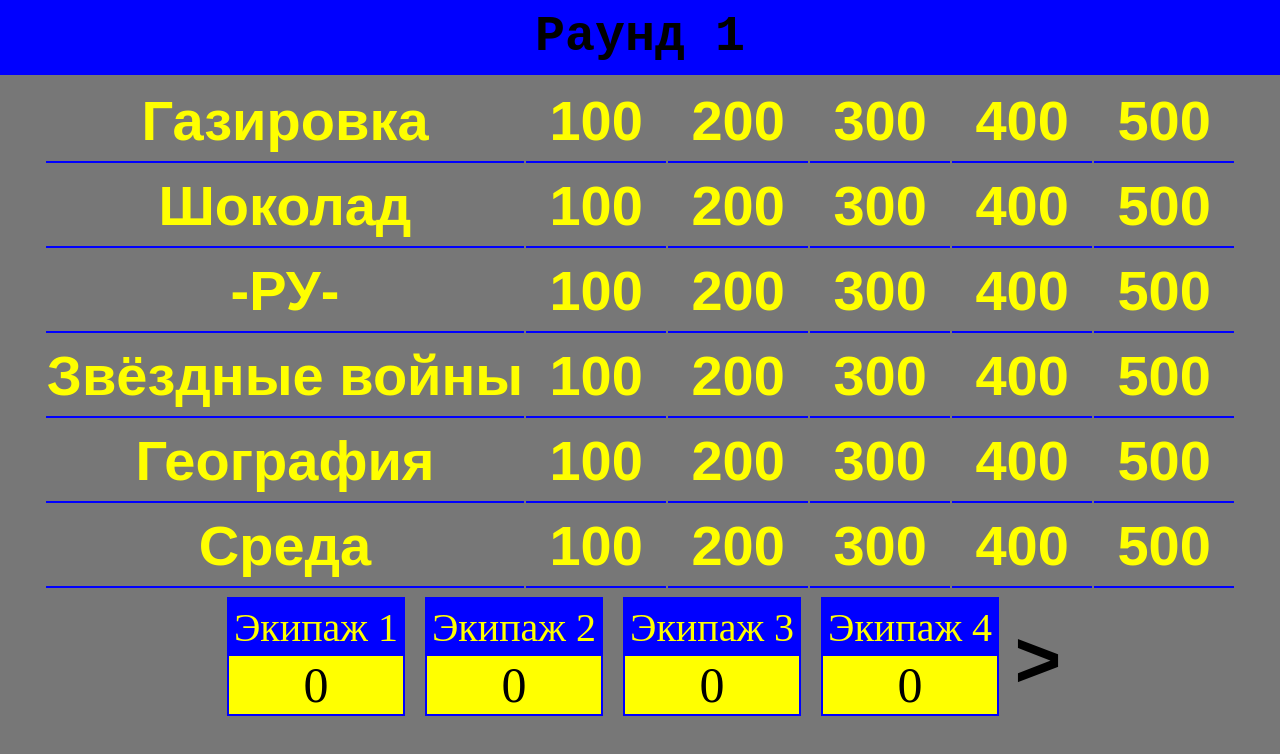
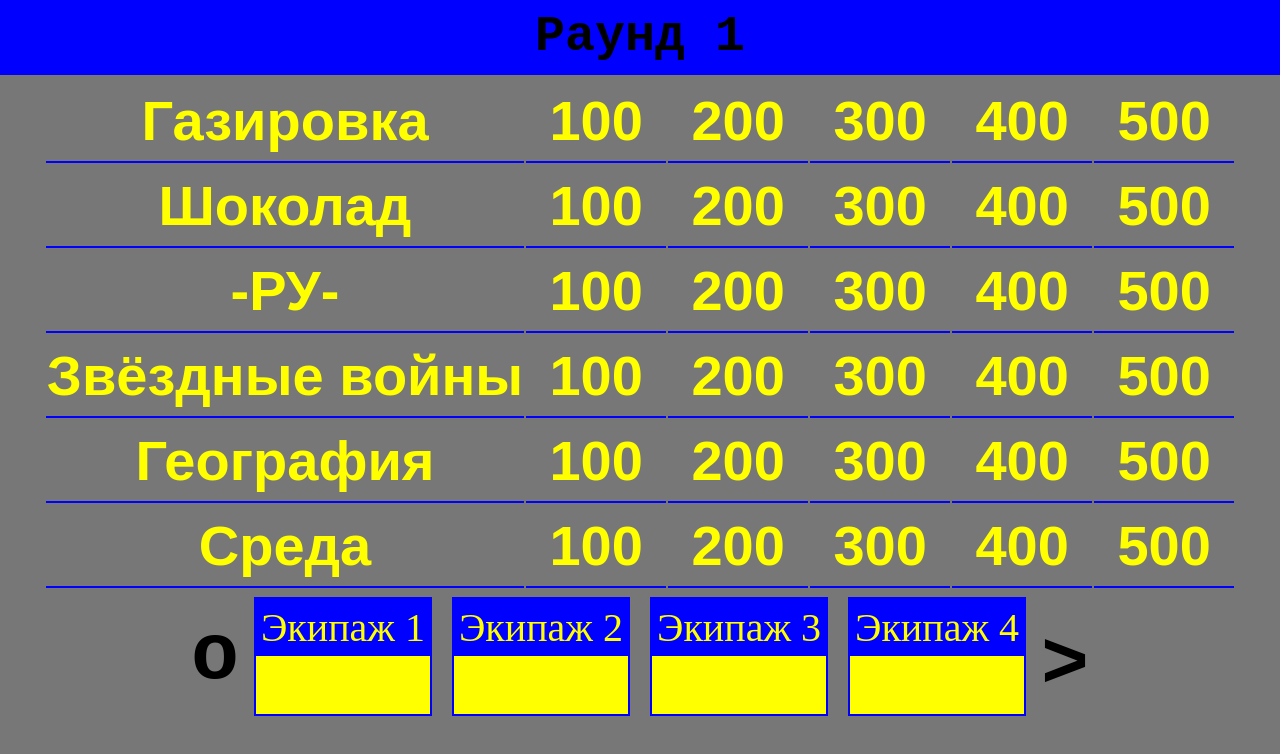
Before and after one commit to kormyshov/Jeopardy, a plain HTML site: page index.htm in a window 1280 px wide. Both pictures are taken after a click on the button "Начать игру". Drawn offline with Linux system fonts and the light colour scheme.

Commit message:
Add button for show/hide count

```diff
--- a/index.htm
+++ b/index.htm
@@ -30,7 +30,10 @@
 	 <div class="question" id="div_round_div_question"></div>
 	</td></tr>
 	<tr><td align="center">
-	 <table><tr><td>
+	<table><tr><td>
+	  <div class="div_button" id="div_switch_count" onClick="click_switch_count()">o</div>
+	 </td>
+	 <td>
 	  <div id="div_round_div_team"></div>
      </td><td>
 	  <div class="timer" id="div_question_timer">30</div><br>
--- a/main.css
+++ b/main.css
@@ -77,6 +77,12 @@ div.team .name {
 
 div.team .points {
  font-size : 50px;
+ color : black;
+}
+
+div.team .hide_points {
+ font-size : 50px;
+ color : yellow;
 }
 
 div.question {
--- a/scripts.js
+++ b/scripts.js
@@ -165,11 +165,37 @@ function click_forw(){
 	Status[1] = -1;
 }
 
+function click_switch_count(){
+
+	var tr = document.getElementById("div_round_team");
+	if(!switch_count){
+
+		for(var i=0; i<teams.length; i++)
+			tr.getElementsByTagName("div")[i*3].getElementsByTagName("span")[1].className = "points";
+
+		document.getElementById("div_switch_count").innerHTML = "x";
+		switch_count = true;
+	}else{
+
+		for(var i=0; i<teams.length; i++)
+			tr.getElementsByTagName("div")[i*3].getElementsByTagName("span")[1].className = "hide_points";
+
+		document.getElementById("div_switch_count").innerHTML = "o";
+		switch_count = false;
+	}
+}
+
+function show_count(){
+
+	if(!switch_count) click_switch_count();
+}
+
 var count_round = 0, current_round = -1;
 var maxTime = 30;
 var rounds = new Array();
 var teams = new Array();
 var Status = new Array();
+var switch_count = false;
 
 function start_game(){
 	document.getElementById("div_first_step").style.display = "none";
@@ -195,7 +221,7 @@ function start_game(){
 	s = "";
 	s += "<div id='div_round_team'>";
 	for(var i=0; i<teams.length; i++)
-		s += "<div class='team'><div class='yes' onclick='ans_yes("+i+");'>V</div><div class='no' onclick='ans_no("+i+");'>X</div><span class='name'></span><span class='points'></span></div>";
+		s += "<div class='team'><div class='yes' onclick='ans_yes("+i+");'>V</div><div class='no' onclick='ans_no("+i+");'>X</div><span class='name'></span><span class='hide_points'></span></div>";
 
 	s += "</div>";
 	document.getElementById("div_round_div_team").innerHTML = s;
@@ -218,5 +244,6 @@ function next_round(){
 function end_game(){
 	document.getElementById("div_round").style.display = "none";
 	document.getElementById("div_end_game").style.display = "block";
+	show_count();
 	document.getElementById("div_end_div_team").innerHTML = document.getElementById("div_round_div_team").innerHTML;
 }
```
